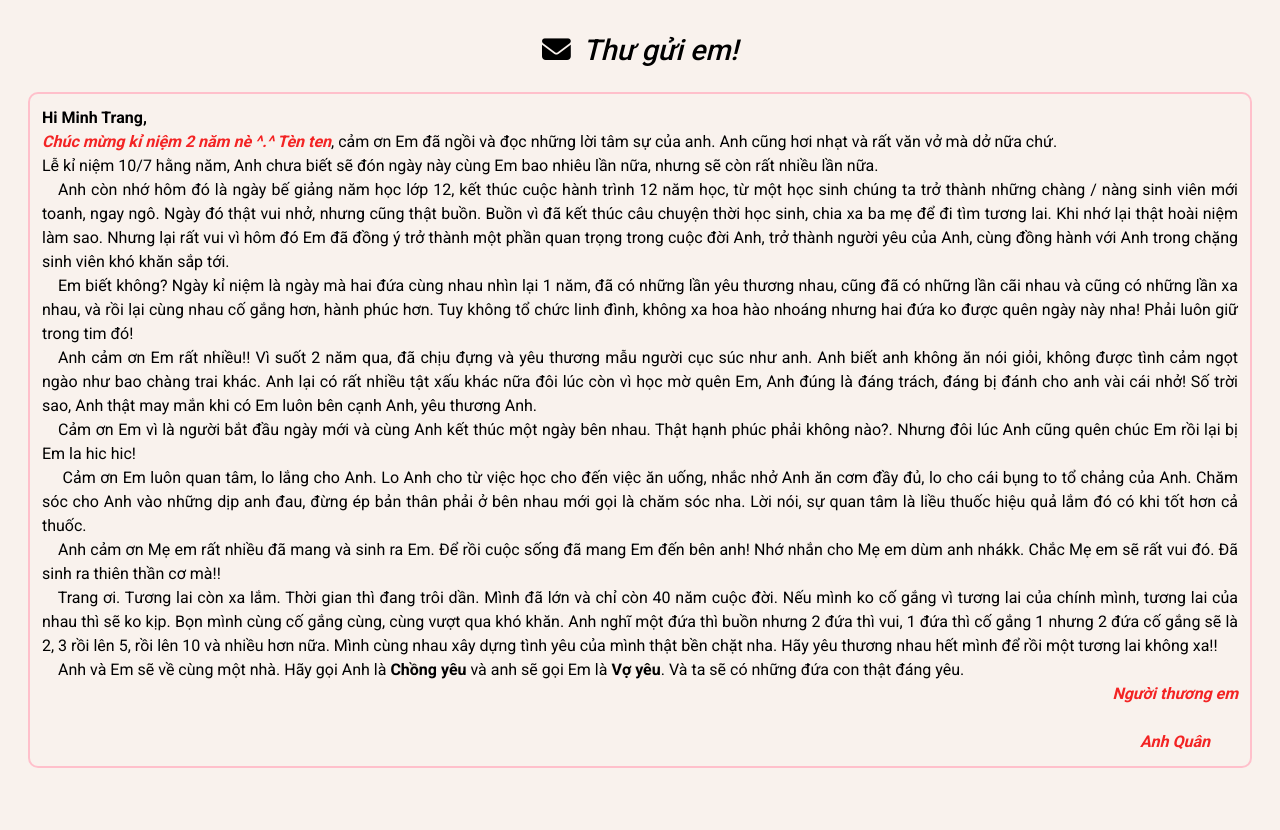
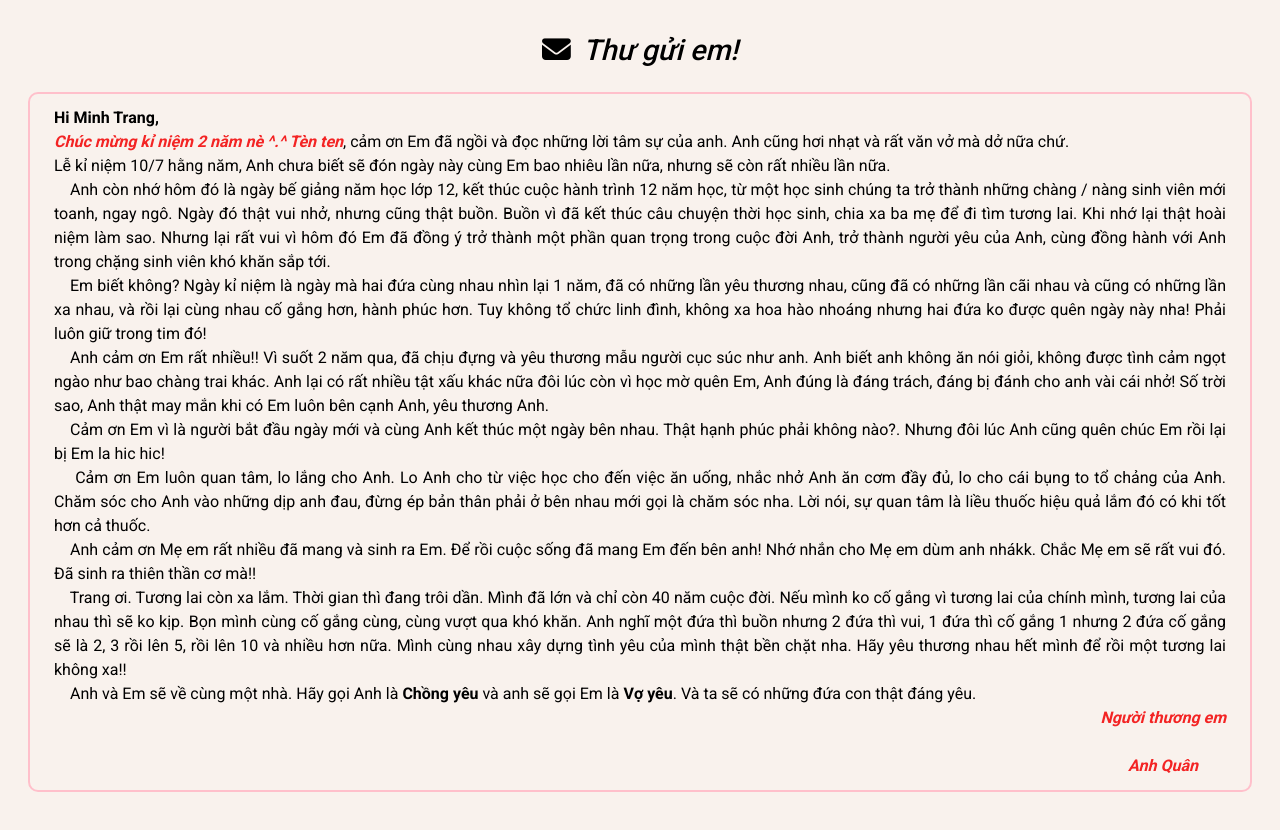
Before and after one commit to nxquan/Celebration2Y, a plain HTML site: page index.html in a window 1280 px wide. Shown: the part 6190-7020 px from the top of the page. Before the commit the page ends 6998 px from the top, so only its background shows below. Drawn offline with Linux system fonts and the light colour scheme.

Commit message:
Update main.css

```diff
--- a/assets/css/main.css
+++ b/assets/css/main.css
@@ -194,7 +194,7 @@ body {
 	padding-bottom: 40px;
 }
 .letter-heart {
-	padding: 12px;
+	padding: 12px 24px;
 	border: 2px solid pink;
 	border-radius: 10px;
 }
```
